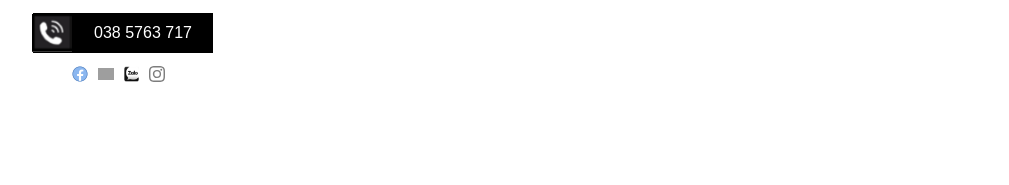
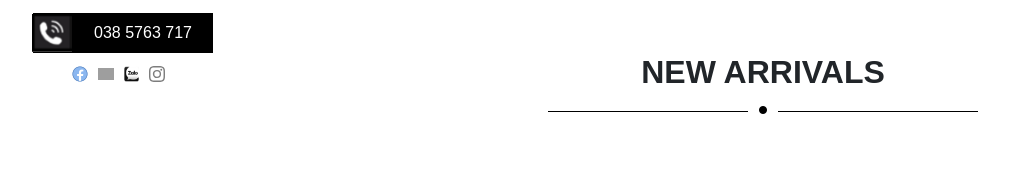
Before and after one commit to FTT1-01-FullFE-ReactJS/clone-toto, a plain HTML site: page index.html in a window 1280 px wide. Shown: the part 615-800 px from the top of the page, without its empty margins (22-1031 px from the left). Drawn offline with Linux system fonts and the light colour scheme; grey boxes are pictures that could not be loaded; files whose address does not match are found by name.

Commit message:
css heading

```diff
--- a/assets/css/custom.css
+++ b/assets/css/custom.css
@@ -15,7 +15,12 @@
 }
 .p-top30 {
     padding-top:30px ;
+    padding-bottom: 20px;
 }
 .p-left20 {
     padding-left: 20px;
 }
+.page-width {
+    padding: 0 30px;
+    margin: 0;
+}
--- a/assets/css/home.css
+++ b/assets/css/home.css
@@ -24,8 +24,59 @@
 .banner-top .slick-arrow {
     display: none;
     left: 0px;
-
 }
 .banner-top .slick-dots {
     bottom: -2px;
 }
+.menigame-banner .banner-promotion-right .banner-item {
+    width: 25%;
+    display: inline-block;
+    padding-left: 30px;
+}
+.menigame-banner .banner-promotion-right .banner-item a {
+    width: 100%;
+    display: block;
+}
+.menigame-banner .banner-promotion-right img{
+    width: 100%;
+}
+
+
+.gemini-featured-collection .featured-collection .section-heading {
+    margin: 20px 0;
+    text-align: center;
+}
+.gemini-featured-collection .heading-title .title {
+    font-size: 32px;
+    position: relative;
+    font-family: Quicksand,sans-serif;
+    font-weight: 700;
+    padding-top: 0;
+    margin: 0;
+    padding-bottom: 0;
+    font-weight: 700;
+}
+.gemini-featured-collection .heading-title .title a {
+    color: inherit;
+    padding-bottom: 5px;
+}
+.gemini-featured-collection .heading-title .title a:hover {
+    color: #78cccd;;
+}
+.gemini-featured-collection .heading-title .line-title {
+    position: relative;
+    background: #fff;
+    padding: 0 11px;
+    color: #000;
+    font-size: 8px;
+}
+.gemini-featured-collection .heading-title .line-title::after {
+    background: #000;
+    content: "";
+    height: 1px;
+    left: -200px;
+    position: absolute;
+    top: 5px;
+    width: 430px;
+    z-index: -1;
+}
--- a/index.html
+++ b/index.html
@@ -118,7 +118,7 @@
                 </section>
                 <section class="menigame-banner p-top30">
                     <div class="page-container">
-                        <div class="page-row d-flex">
+                        <div class="page-row d-flex page-width">
                             <div class="page-col">
                                 <a href="" class="banner-link">
                                     <img class="w100" src="./assets/images/banners/banner1.jpeg" alt="">
@@ -140,9 +140,45 @@
                                     <img class="w100" src="./assets/images/banners/banner3.jpeg" alt="">
                                 </a>
                             </div>
-                            <div class="banner-promotion-right">
-
+                            <!-- <div class="banner-promotion-right">
+                                <div class="banner-item">
+                                    <a href="">
+                                        <img src="./assets/images/banners/banner-promotion-right1.jpg" alt="">
+                                    </a>
+                                </div>
+                                <div class="banner-item">
+                                    <a href="">
+                                        <img src="./assets/images/banners/banner-promotion-right1.jpg" alt="">
+                                    </a>
+                                </div>
+                                <div class="banner-item">
+                                    <a href="">
+                                        <img src="./assets/images/banners/banner-promotion-right1.jpg" alt="">
+                                    </a>
+                                </div>
+                                <div class="banner-item">
+                                    <a href="">
+                                        <img src="./assets/images/banners/banner-promotion-right1.jpg" alt="">
+                                    </a>
+                                </div>
+                            </div> -->
+                        </div>
+                    </div>
+                </section>
+                <section class="gemini-featured-collection">
+                    <div class="featured-collection">
+                        <div class="page-width">
+                            <div class="section-heading">
+                                <div class="heading-title">
+                                    <h3 class="title">
+                                        <a href="">NEW ARRIVALS</a>
+                                    </h3>
+                                    <span class="line-title">
+                                        <i class="fa fa-circle" aria-hidden="true"></i>
+                                    </span>
+                                </div>
                             </div>
+                            <div class="featured-collection-products"></div>
                         </div>
                     </div>
                 </section>
```
Also changed, not shown: assets/images/banners/banner-promotion-right1.jpg (added).
